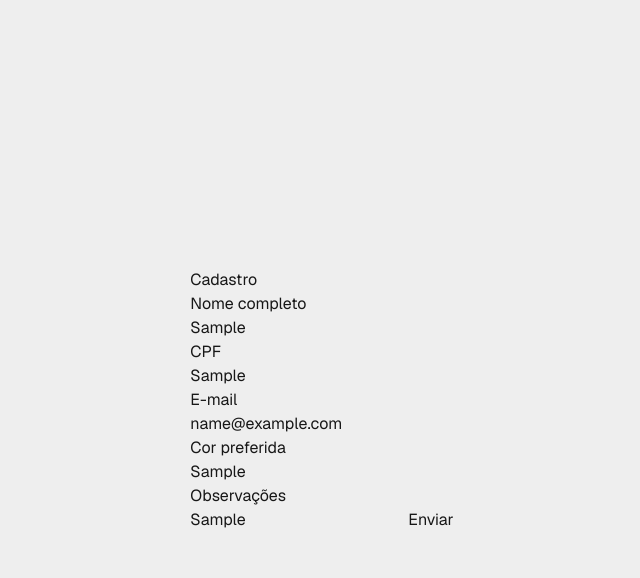
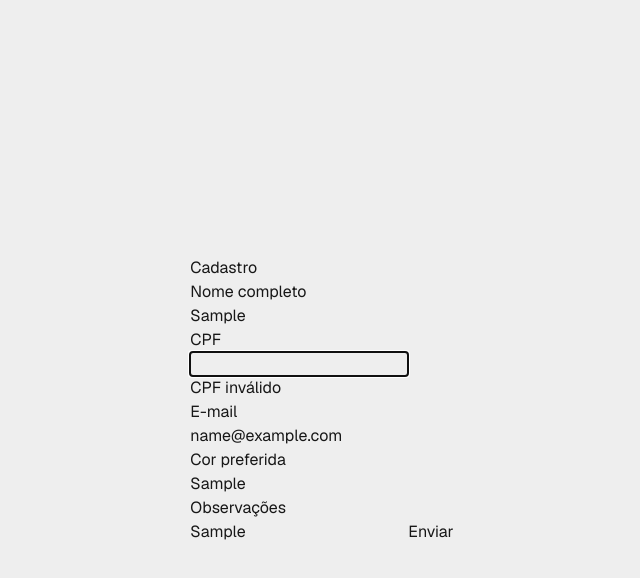
Before and after one commit to lipe-pepe/eteg-challenge, a Next.js app in the folder frontend/: page / in a window 1280 px wide. Both pictures are taken after typing "Sample", "Sample", "name@example.com", "Sample", "Sample" into the empty fields and a click on the button "Enviar". Shown: the top 578 px of the page, without its empty margins (318-958 px from the left). Built offline with nearby package versions, Linux system fonts and the light colour scheme.

Commit message:
feat: :sparkles: added cpf formatting and validation

```diff
--- a/frontend/src/components/Form.tsx
+++ b/frontend/src/components/Form.tsx
@@ -3,10 +3,18 @@
 import { useForm, SubmitHandler } from "react-hook-form";
 import { zodResolver } from "@hookform/resolvers/zod";
 import * as z from "zod";
+import { formatCpf } from "@/utils/formatCpf";
+
+// Dúvidas
+
+// O CPF deve ser salvo sem pontos? Faz diferença
+// A cor deve ser selecionada entre as 7 cores do arco-íris ou pode ser um seletor de cores?
 
 const formSchema = z.object({
   name: z.string(),
-  cpf: z.string(),
+  cpf: z.string().regex(/^\d{3}\.\d{3}\.\d{3}-\d{2}$/, {
+    message: "CPF inválido",
+  }),
   email: z.string(),
   favColor: z.string(),
   notes: z.string(),
@@ -15,7 +23,11 @@ const formSchema = z.object({
 type FormInputs = z.infer<typeof formSchema>;
 
 export const Form = () => {
-  const { register, handleSubmit } = useForm({
+  const {
+    register,
+    handleSubmit,
+    formState: { errors },
+  } = useForm({
     resolver: zodResolver(formSchema),
   });
 
@@ -29,7 +41,14 @@ export const Form = () => {
         <h3>Nome completo</h3>
         <input {...register("name")} />
         <h3>CPF</h3>
-        <input {...register("cpf")} />
+        <input
+          {...register("cpf", {
+            onChange: (e) => {
+              e.target.value = formatCpf(e.target.value);
+            },
+          })}
+        />
+        {errors.cpf && <p>{errors.cpf.message}</p>}
         <h3>E-mail</h3>
         <input {...register("email")} />
         <h3>Cor preferida</h3>
--- /dev/null
+++ b/frontend/src/utils/formatCpf.ts
@@ -0,0 +1,8 @@
+export function formatCpf(value: string) {
+  return value
+    .slice(0, 14) // limita a 14 caracteres (com pontos e hífen)
+    .replace(/\D/g, "") // remove não dígitos
+    .replace(/(\d{3})(\d)/, "$1.$2")
+    .replace(/(\d{3})(\d)/, "$1.$2")
+    .replace(/(\d{3})(\d{1,2})$/, "$1-$2");
+}
```
